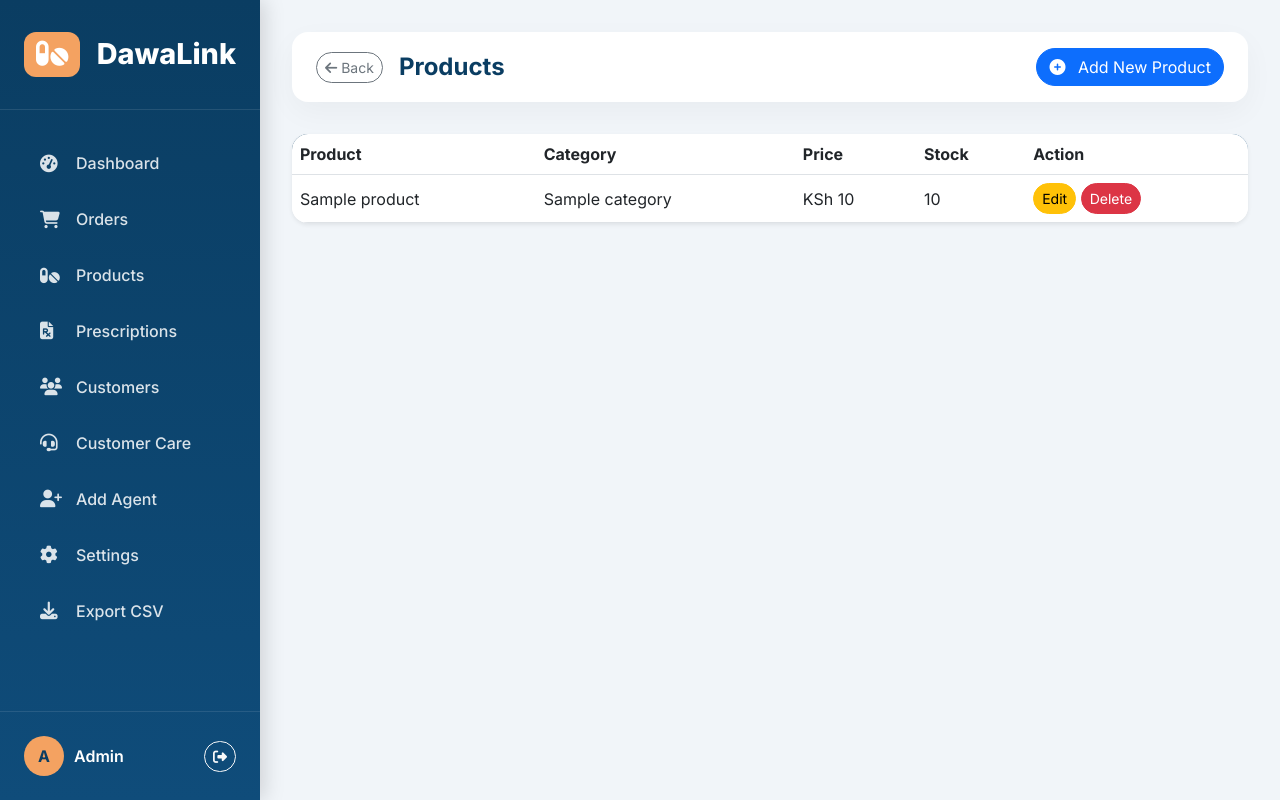
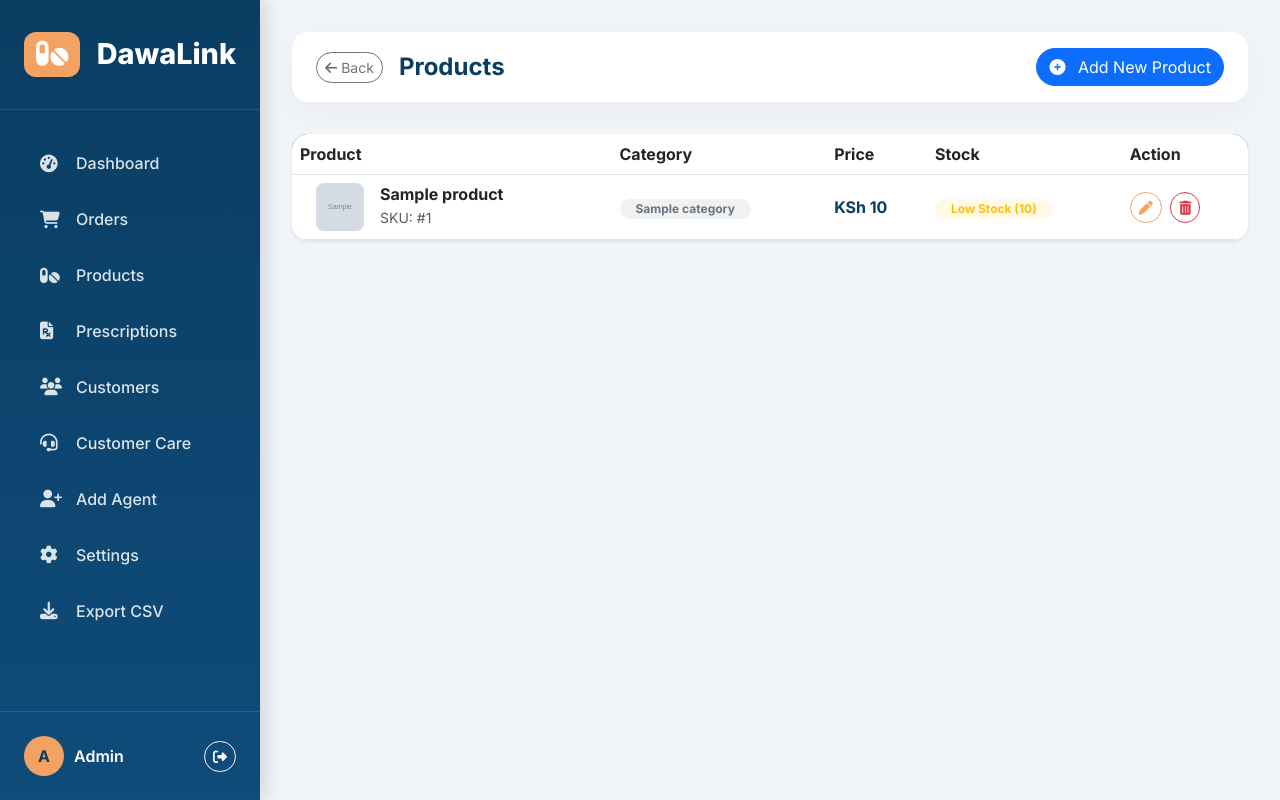
Before and after one commit to rodriguezgeorge089-art/techpharm-final, a Flask app: template templates/admin_products.html in a window 1280 px wide. Run offline with Flask 3, Linux system fonts and the light colour scheme; the template is opened without the code that fills it: most values are stand-ins (such as "Sample title", 1, 10 or a date in 2020); grey boxes marked "Sample" are stand-in pictures; some libraries are stand-ins or nearby versions.

Commit message:
Update admin_products.html

```diff
--- a/templates/admin_products.html
+++ b/templates/admin_products.html
@@ -13,14 +13,31 @@
             </thead>
             <tbody>
                 {% for p in products %}
-                <tr>
-                    <td>{{ p.name }}</td>
-                    <td>{{ p.category }}</td>
-                    <td>KSh {{ p.price }}</td>
-                    <td>{{ p.stock }}</td>
+                <tr class="product-row">
+                    <td class="ps-4">
+                        <div class="d-flex align-items-center">
+                            {% if p.image_url %}
+                            <img src="{{ p.image_url }}" class="rounded-3 me-3" style="width:48px;height:48px;object-fit:cover;">
+                            {% else %}
+                            <div class="rounded-3 me-3 bg-light d-flex align-items-center justify-content-center" style="width:48px;height:48px;"><i class="fas fa-pills text-muted fs-5"></i></div>
+                            {% endif %}
+                            <div><h6 class="fw-bold mb-0">{{ p.name }}</h6><small class="text-muted">SKU: #{{ p.id }}</small></div>
+                        </div>
+                    </td>
+                    <td><span class="badge bg-{{ 'success' if p.category == 'Supplements' else 'warning' if p.category == 'Pain Relief' else 'info' if p.category == 'Baby Care' else 'danger' if p.category == 'Women Health' else 'secondary' }} bg-opacity-10 text-{{ 'success' if p.category == 'Supplements' else 'warning' if p.category == 'Pain Relief' else 'info' if p.category == 'Baby Care' else 'danger' if p.category == 'Women Health' else 'secondary' }} rounded-pill px-3 py-1">{{ p.category }}</span></td>
+                    <td class="fw-bold" style="color: var(--deep-blue);">KSh {{ p.price }}</td>
                     <td>
-                        <a href="/admin/edit-product/{{ p.id }}" class="btn btn-sm btn-warning rounded-pill">Edit</a>
-                        <a href="/admin/delete-product/{{ p.id }}" class="btn btn-sm btn-danger rounded-pill" onclick="return confirm('Delete {{ p.name }}?')">Delete</a>
+                        {% if p.stock > 10 %}
+                        <span class="badge bg-success bg-opacity-10 text-success rounded-pill px-3 py-1">In Stock ({{ p.stock }})</span>
+                        {% elif p.stock > 0 %}
+                        <span class="badge bg-warning bg-opacity-10 text-warning rounded-pill px-3 py-1">Low Stock ({{ p.stock }})</span>
+                        {% else %}
+                        <span class="badge bg-danger bg-opacity-10 text-danger rounded-pill px-3 py-1">Out of Stock</span>
+                        {% endif %}
+                    </td>
+                    <td>
+                        <a href="/admin/edit-product/{{ p.id }}" class="btn btn-sm btn-outline-warning rounded-pill me-1"><i class="fas fa-pen"></i></a>
+                        <a href="/admin/delete-product/{{ p.id }}" class="btn btn-sm btn-outline-danger rounded-pill" onclick="return confirm('Delete {{ p.name }}?')"><i class="fas fa-trash-alt"></i></a>
                     </td>
                 </tr>
                 {% else %}
@@ -30,4 +47,10 @@
         </table>
     </div>
 </div>
+<style>
+    .product-row { transition: background 0.2s, transform 0.2s; }
+    .product-row:hover { background: rgba(10,61,98,0.02); transform: scale(1.005); box-shadow: 0 5px 15px rgba(0,0,0,0.03); }
+    .btn-outline-warning { border-color: #F4A261; color: #F4A261; }
+    .btn-outline-warning:hover { background: #F4A261; color: white; }
+</style>
 {% endblock %}
```
